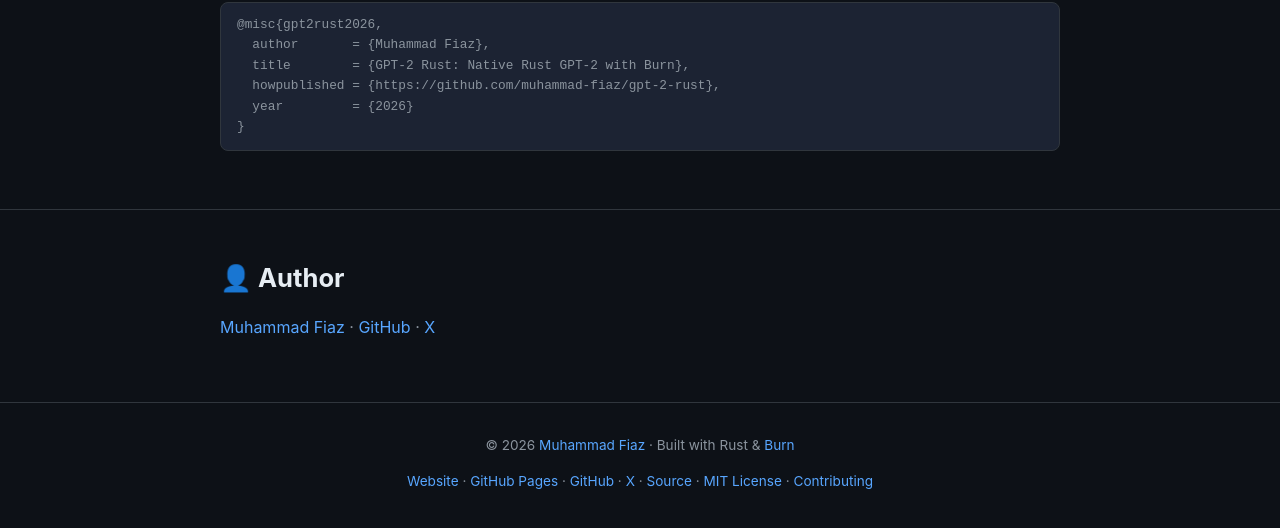
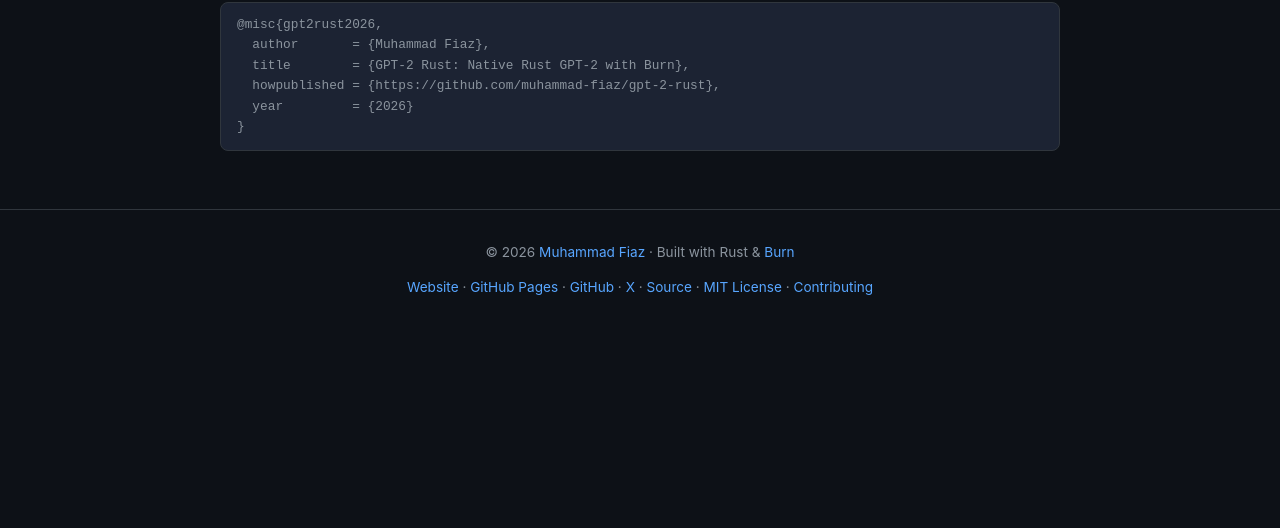
Before and after one commit to muhammad-fiaz/gpt-2-rust, a plain HTML site: page website/index.html in a window 1280 px wide. Shown: the part 4219-4747 px from the top of the page. After the commit the page ends 4564 px from the top, so only its background shows below. Drawn offline with Linux system fonts and the light colour scheme.

Commit message:
update website

```diff
--- a/website/index.html
+++ b/website/index.html
@@ -535,14 +535,6 @@ cd gpt-2-rust</code></pre>
   </div>
 </section>
 
-<!-- Author -->
-<section class="sec" id="author">
-  <div class="wrap">
-    <h2>&#x1F464; Author</h2>
-    <p><a href="https://muhammadfiaz.com">Muhammad Fiaz</a> &middot; <a href="https://github.com/muhammad-fiaz">GitHub</a> &middot; <a href="https://x.com/muhammadfiaz_">X</a></p>
-  </div>
-</section>
-
 <!-- Footer -->
 <footer>
   <div class="wrap">
```
